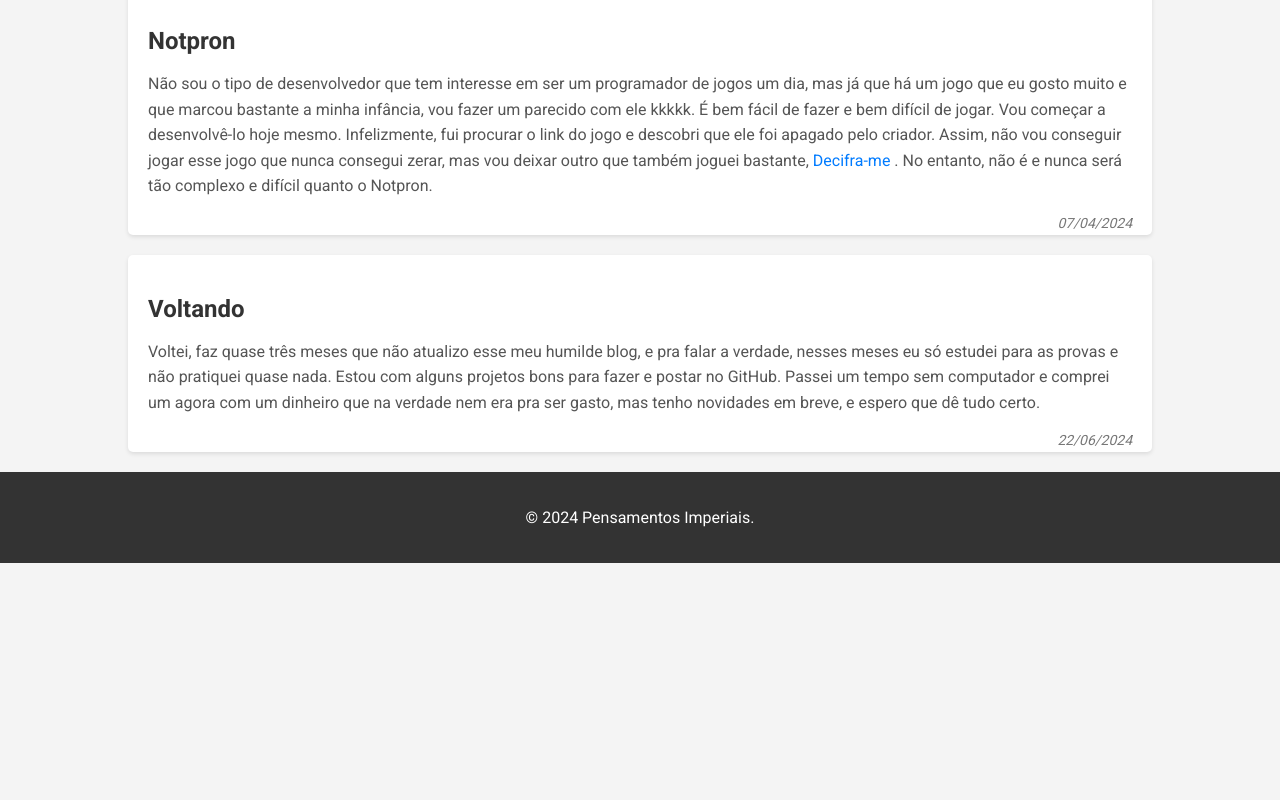
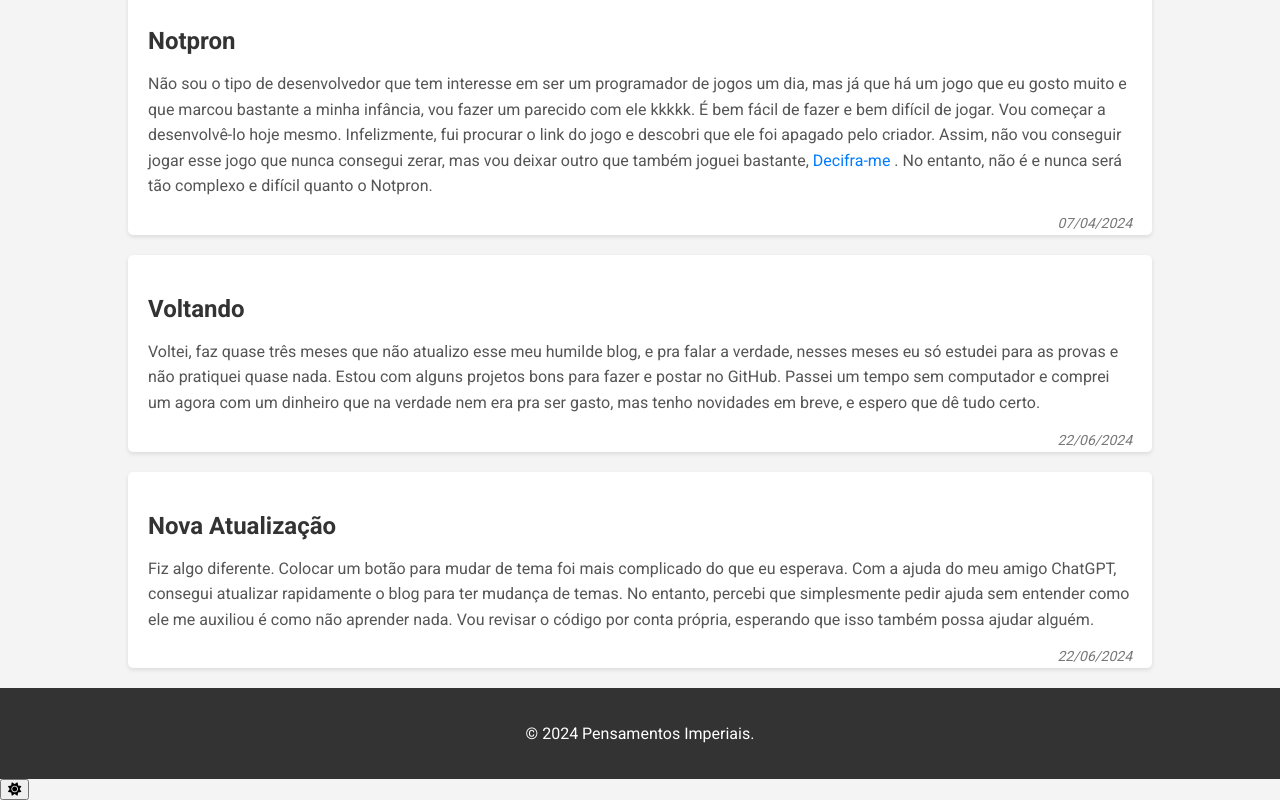
Before and after one commit to Romafrl/Blog-Simples, a plain HTML site: page index.html in a window 1280 px wide. Shown: the part 1314-2114 px from the top of the page. Before the commit the page ends 1877 px from the top, so only its background shows below. Drawn offline with Linux system fonts and the light colour scheme.

Commit message:
Update index.html

```diff
--- a/index.html
+++ b/index.html
@@ -5,12 +5,12 @@
     <meta name="viewport" content="width=device-width, initial-scale=1.0">
     <title>Inicio</title>
     <link rel="stylesheet" href="styles.css">
+    <link rel="stylesheet" href="https://cdnjs.cloudflare.com/ajax/libs/font-awesome/6.0.0-beta3/css/all.min.css">
 </head>
-<body>
+<body class="light-theme">
     <header class="animate__animated animate__fadeInDown">
         <h1>Pensamentos Imperiais</h1>
     </header>
-
     <section id="blog-posts" class="animate__animated animate__fadeInUp">
         <article>
             <h2>Primeira Postagem</h2>
@@ -47,10 +47,18 @@
             <p>Voltei, faz quase três meses que não atualizo esse meu humilde blog, e pra falar a verdade, nesses meses eu só estudei para as provas e não pratiquei quase nada. Estou com alguns projetos bons para fazer e postar no GitHub. Passei um tempo sem computador e comprei um agora com um dinheiro que na verdade nem era pra ser gasto, mas tenho novidades em breve, e espero que dê tudo certo.</p>
             <span class="date">22/06/2024</span>
         </article>
+        <article>
+            <h2>Nova Atualização</h2>
+            <p>Fiz algo diferente. Colocar um botão para mudar de tema foi mais complicado do que eu esperava. Com a ajuda do meu amigo ChatGPT, consegui atualizar rapidamente o blog para ter mudança de temas. No entanto, percebi que simplesmente pedir ajuda sem entender como ele me auxiliou é como não aprender nada. Vou revisar o código por conta própria, esperando que isso também possa ajudar alguém.</p>
+            <span class="date">22/06/2024</span>
+        </article>
     </section>
-
     <footer class="animate__animated animate__fadeInUp">
         <p>&copy; 2024 Pensamentos Imperiais.</p>
     </footer>
+    <button id="toggle-theme-btn">
+        <i class="fas fa-sun"></i>
+    </button>
+    <script src="script.js"></script>
 </body>
 </html>
```
